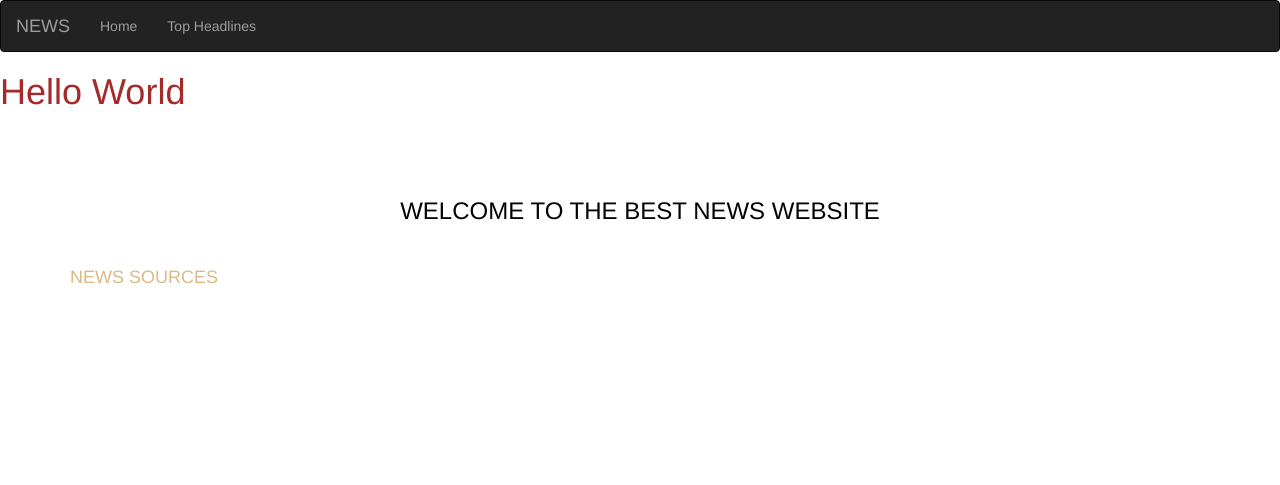
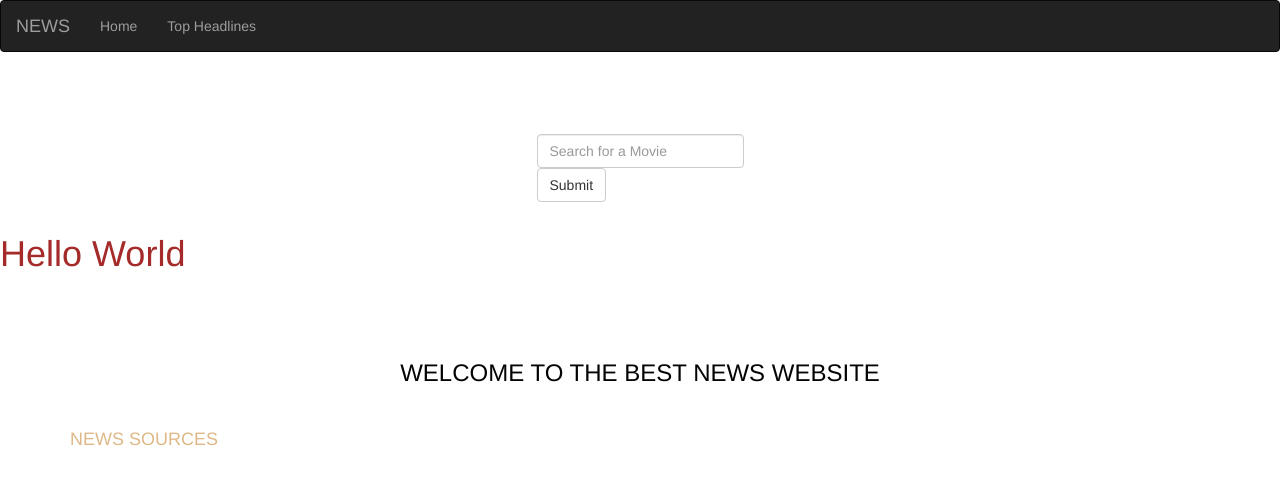
Before and after one commit to Ahonoryoshi/prime_news, a Flask app: template app/templates/index.html in a window 1280 px wide. Shown: the top 485 px of the page. Run offline with Flask 2, Linux system fonts and the light colour scheme; the template is opened without the code that fills it, so the values that code supplies are empty; parts of the project's set-up code (start-up, migrations or seed data) failed here and were passed over; some libraries are stand-ins or nearby versions.

Commit message:
add search.html template

```diff
--- a/app/templates/index.html
+++ b/app/templates/index.html
@@ -18,6 +18,16 @@
 <body>
     <!-- Content block -->
     {% block content %}
+
+    <div class="container content">
+        <div class="card.highlight-card"></div>
+        <form>
+            <input type="text" name="movie_query" placeholder="Search for a Movie" class="form-control">
+            <input type="submit"  value="Submit" class="btn btn-default">
+        </form>
+
+    </div>
+
     <style>
         h1,
         h2,
```
Also changed, not shown: app/templates/search.html (added, +18 -0 lines).
